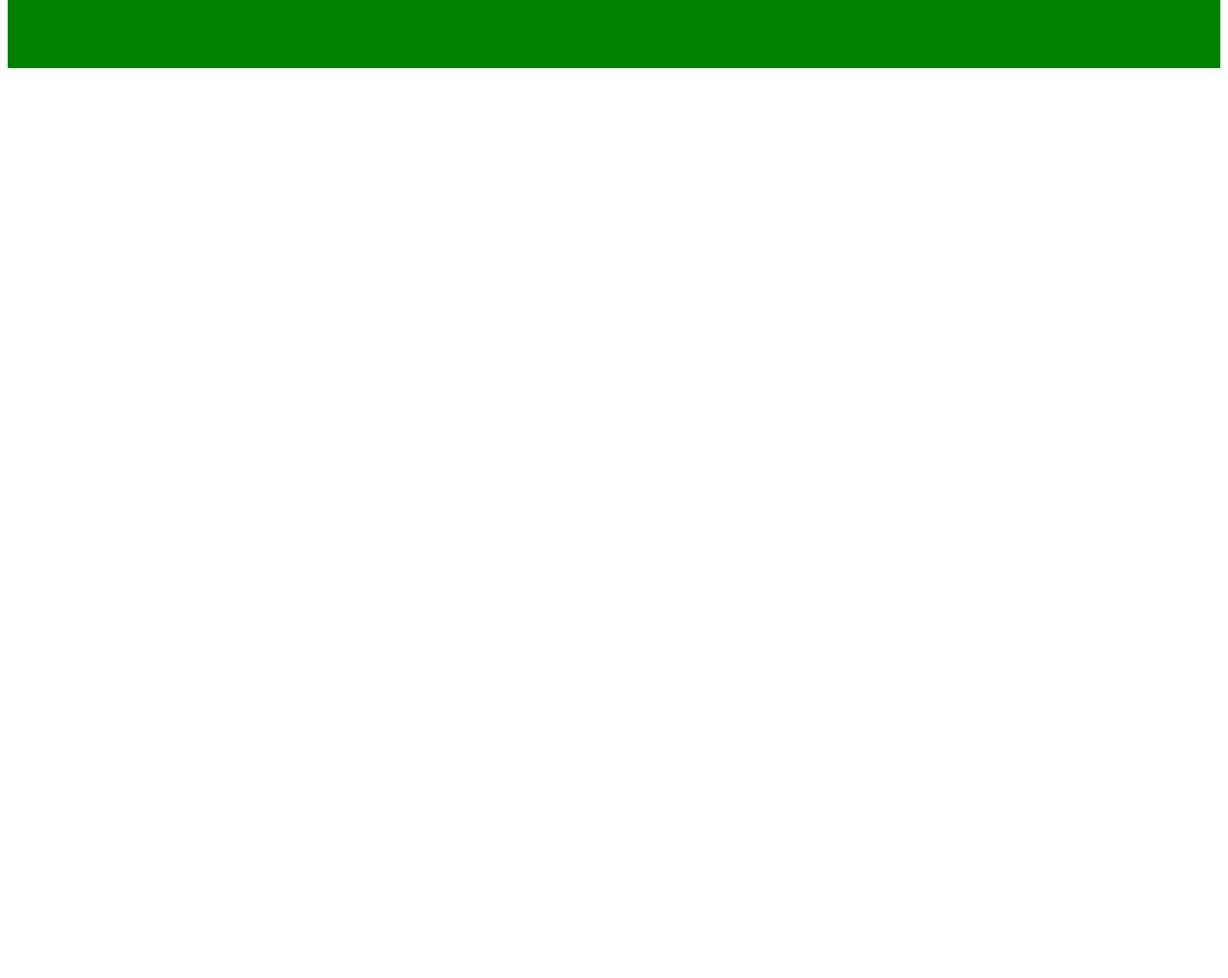
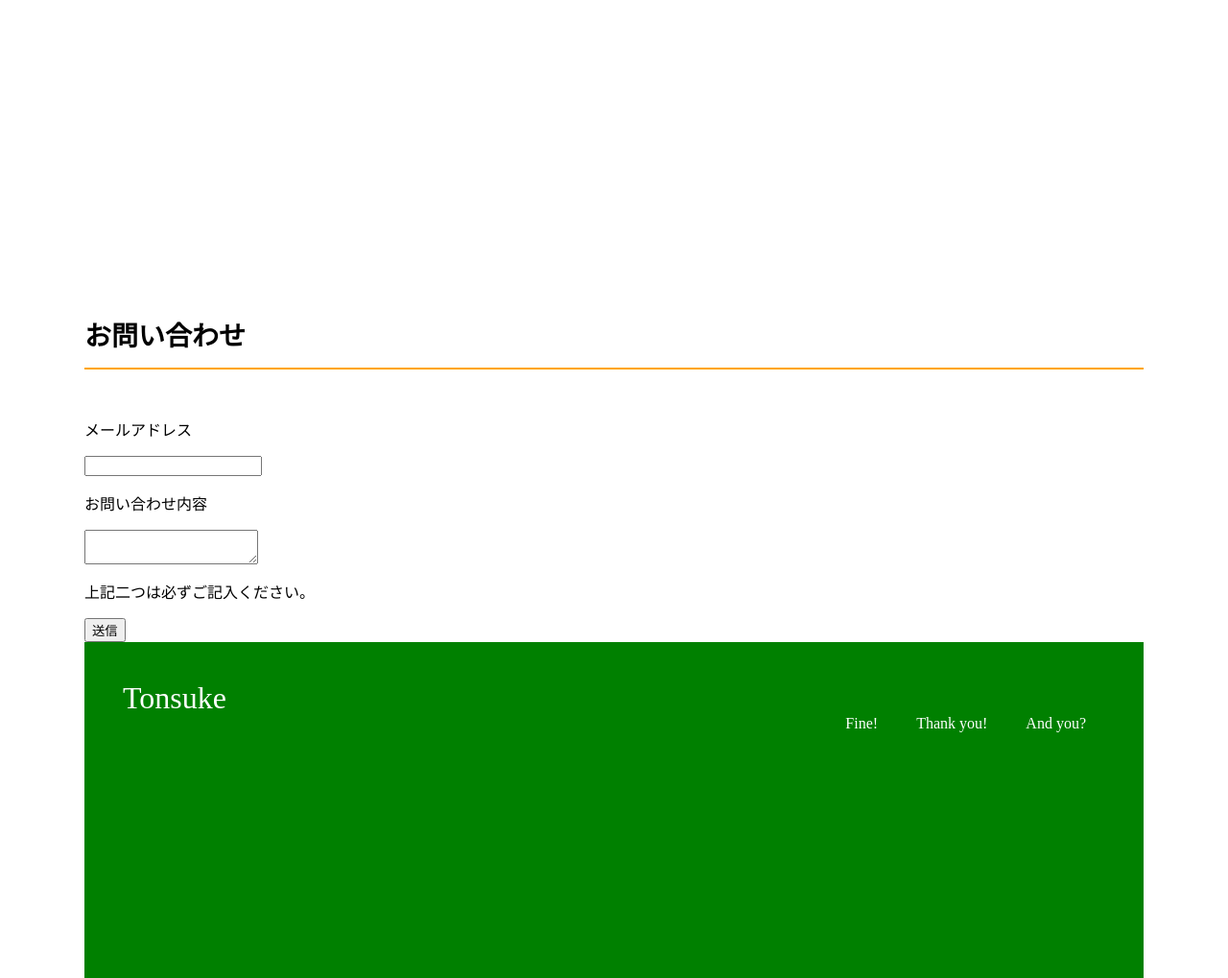
Before and after one commit to Hiroyuki-0816/May-2.github.io, a plain HTML site: page index.html in a window 1280 px wide. Shown: the part 1177-2196 px from the top of the page at 96% size. Before the commit the page ends 1477 px from the top, so only its background shows below. Drawn offline with Linux system fonts and the light colour scheme.

Commit message:
Update index.html

```diff
--- a/index.html
+++ b/index.html
@@ -21,8 +21,8 @@
 
 <div class="main">
   <div class="copy-container">
-    <h1>皆さんこんにちは<span>。</span>
-    <h2>お変わりありませんか<span>?</span>
+    <h1>皆さんこんにちは<span>。</span></h1>
+    <h2>お変わりありませんか<span>?</span></h2>
       </div>
   <div class="contents">
     <h3>言語を選んでください。</h3>
@@ -39,6 +39,15 @@
       <p>C++</p>
     </div>
      </div>
+
+     <div class="contact-form">
+       <h3 class="section-title">お問い合わせ</h3>
+       <p>メールアドレス</p>
+       <input>
+        <p>お問い合わせ内容</p>
+       <textarea></textarea>
+        <p>上記二つは必ずご記入ください。</p>
+       <input class="contact-submit" type="submit" value="送信">
       </div>
 
 <div class="footer">
```
